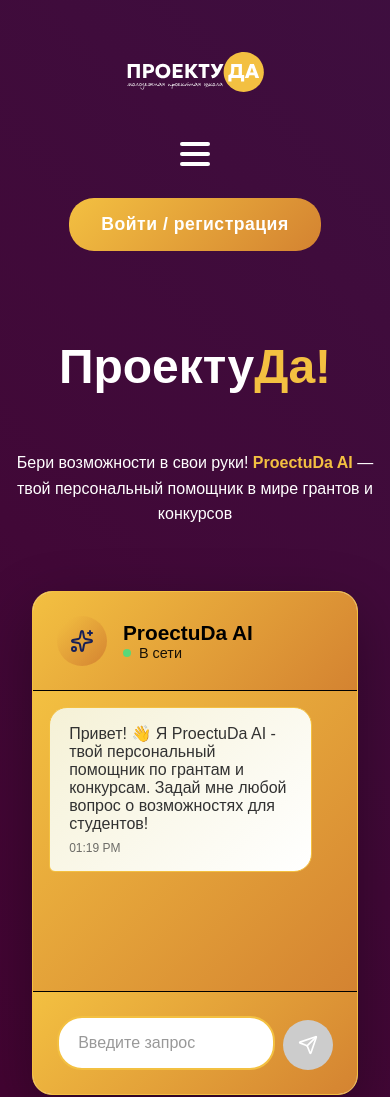
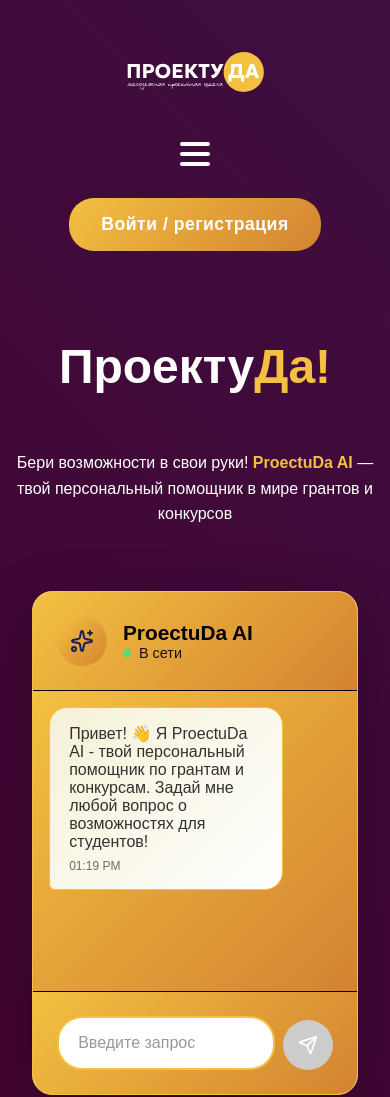
Before and after one commit to acuraels/proectu-da-frontend, a React (Vite) app: page /proectu-da-frontend/home in a window 390 px wide. Shown: the top 1097 px of the page. Built offline with nearby package versions, Linux system fonts and the light colour scheme.

Commit message:
small-fix-commit

```diff
--- a/src/components/HomePage/HomePageMain.css
+++ b/src/components/HomePage/HomePageMain.css
@@ -218,6 +218,7 @@
 
 .user-message .message-content {
     background: linear-gradient(135deg, #161F58, #3D4888);
+    width: 50%;
     color: white;
     margin-left: auto;
     border-bottom-right-radius: 6px;
@@ -225,6 +226,7 @@
 
 .ai-message .message-content {
     background: linear-gradient(135deg, #F5F1D6, #FFFFFF);
+    width: 50%;
     color: #323232;
     border: 1px solid #F3C041;
     border-bottom-left-radius: 6px;
@@ -424,6 +426,16 @@
 }
 
 /* Responsive Design */
+@media (max-width: 650px) {
+    .ai-message .message-content {
+        width: 80%;
+    }
+
+    .user-message .message-content {
+        width: 80%;
+    }
+}
+
 @media (max-width: 768px) {
     .main-content {
         padding: 1rem;
```
